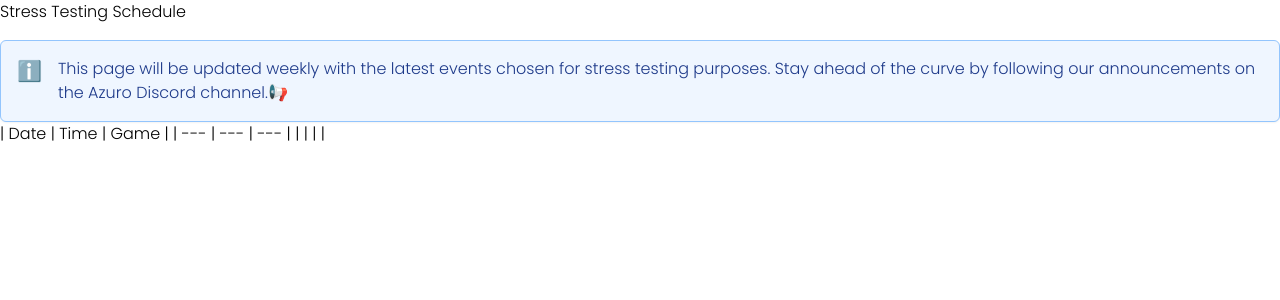
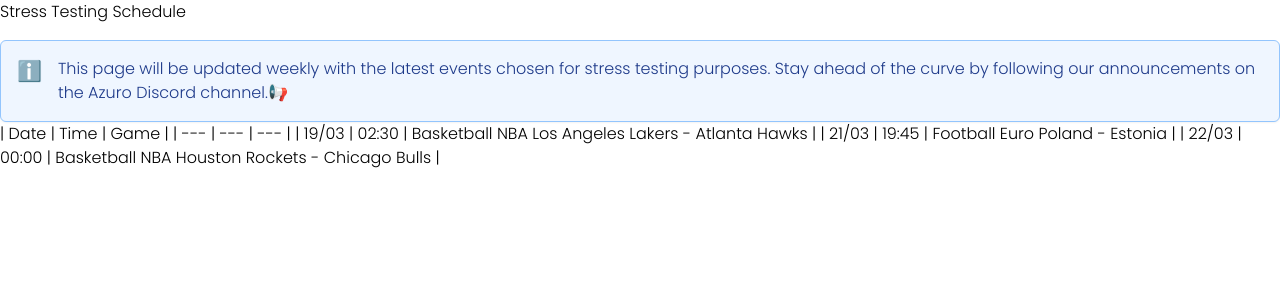
Before and after one commit to Azuro-protocol/gem-docs, a Next.js app: page /community/stress-testing-schedule in a window 1280 px wide. Shown: the top 300 px of the page. Built offline with nearby package versions, Linux system fonts and the light colour scheme.

Commit message:
upd stress test schedule

```diff
--- a/pages/community/stress-testing-schedule.mdx
+++ b/pages/community/stress-testing-schedule.mdx
@@ -11,4 +11,6 @@
 
 | Date | Time | Game |
 | --- | --- | --- |
-|  |  |  |
+| 19/03 | 02:30 | Basketball NBA Los Angeles Lakers - Atlanta Hawks |
+| 21/03 | 19:45 | Football Euro Poland - Estonia |
+| 22/03 | 00:00 | Basketball NBA Houston Rockets - Chicago Bulls |
```
